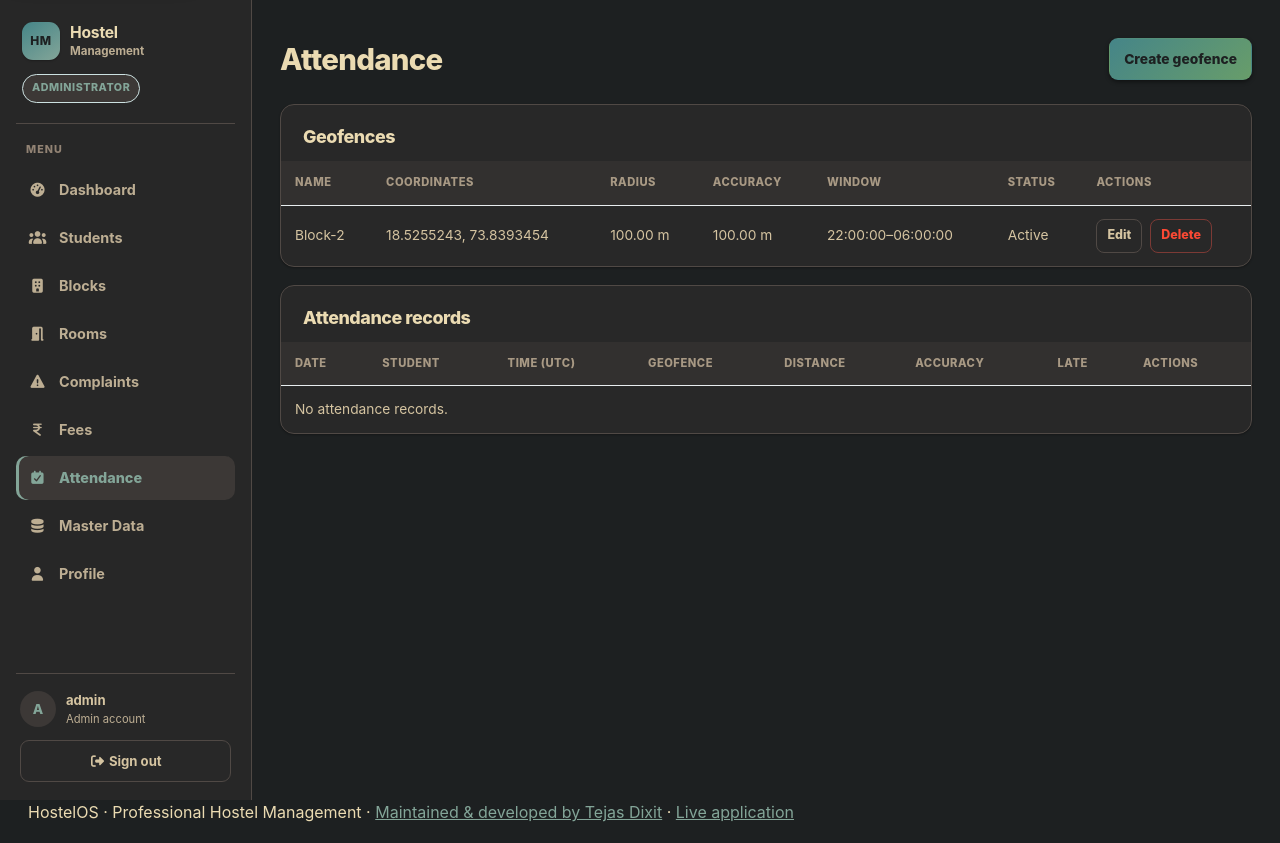
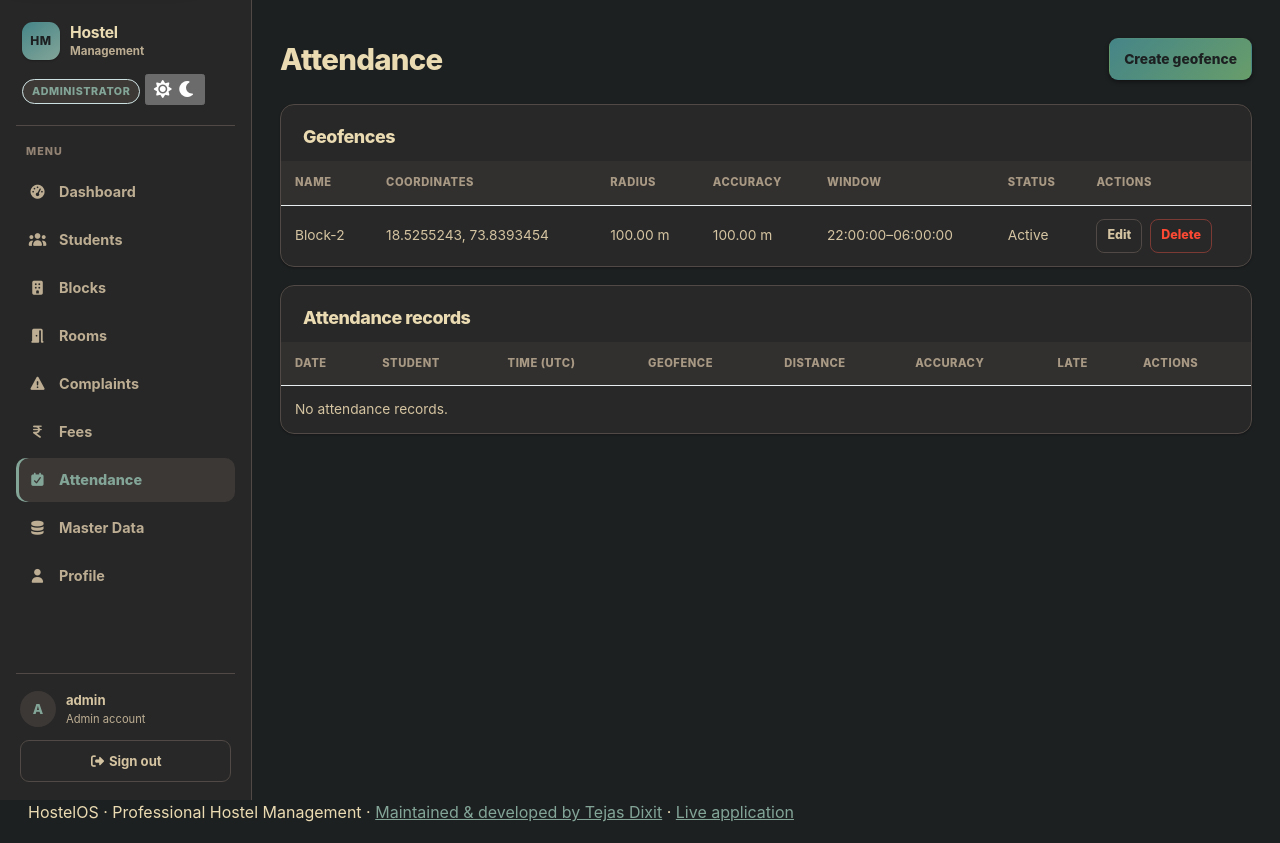
Before and after one commit to PANDATD/DES-Hostel-Mangment-, a Flask app: page /admin/attendance in a window 1280 px wide. Run offline with Flask 3, Linux system fonts and the light colour scheme; a user stored in the database is signed in; data comes from the database, SQL or seed files in the repository; data that the repository does not hold is empty; some libraries are stand-ins or nearby versions.

Commit message:
fix: complete responsive theme controls

```diff
--- a/app/templates/base.html
+++ b/app/templates/base.html
@@ -31,7 +31,7 @@
   <link rel="stylesheet" href="{{ url_for('static', filename='vendor/fontawesome/css/fontawesome.css') }}">
   <link rel="stylesheet" href="{{ url_for('static', filename='vendor/fontawesome/css/solid.css') }}">
   <link rel="stylesheet" href="{{ url_for('static', filename='vendor/fontawesome/css/brands.css') }}">
-  <title>{% block title %}Hostel Management{% endblock %}</title>
+  <title>{% block title %}HostelOS — Professional Hostel Management{% endblock %}</title>
   <link rel="stylesheet" href="{{ url_for('static', filename='app.css') }}">
   {% block head %}{% endblock %}
 </head>
@@ -47,7 +47,7 @@
       </a>
       <div class="flex items-center gap-2"><button class="theme-toggle" type="button" data-theme-toggle aria-label="Switch theme" title="Switch theme"><i class="fa-solid fa-sun theme-light-icon" aria-hidden="true"></i><i class="fa-solid fa-moon theme-dark-icon" aria-hidden="true"></i></button><button class="menu-toggle" type="button" aria-controls="app-sidebar" aria-expanded="false" aria-label="Open navigation">
         <span></span><span></span><span></span>
-      </button>
+      </button></div>
     </header>
 
     <div class="sidebar-backdrop" data-close-nav></div>
@@ -58,7 +58,13 @@
             <span class="brand-mark" aria-hidden="true">HM</span>
             <span class="brand-text"><strong>Hostel</strong><small>Management</small></span>
           </a>
-          <span class="role-pill">{{ 'Administrator' if current_user.role == 'ADMIN' else 'Student' }}</span>
+          <div class="flex items-center justify-between gap-2">
+            <span class="role-pill">{{ 'Administrator' if current_user.role == 'ADMIN' else 'Student' }}</span>
+            <button class="theme-toggle" type="button" data-theme-toggle aria-label="Switch theme" title="Switch theme">
+              <i class="fa-solid fa-sun theme-light-icon" aria-hidden="true"></i>
+              <i class="fa-solid fa-moon theme-dark-icon" aria-hidden="true"></i>
+            </button>
+          </div>
         </div>
 
         <nav class="primary-nav">
```
